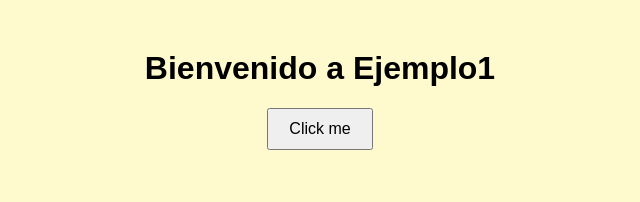
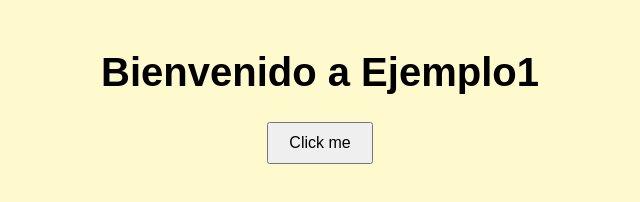
Before and after one commit to sergioac-cloud/ejemplo1, a plain HTML site: page index.html in a window 1280 px wide. Shown: the whole page, without its empty margins (320-960 px from the left). Drawn offline with Linux system fonts and the light colour scheme.

Commit message:
feat: Cambiar tamaño de fuente en feature-js

```diff
--- a/styles.css
+++ b/styles.css
@@ -8,3 +8,4 @@ button {
     padding: 10px 20px;
     font-size: 16px;
 }
+body { font-size: 20px; }
```
